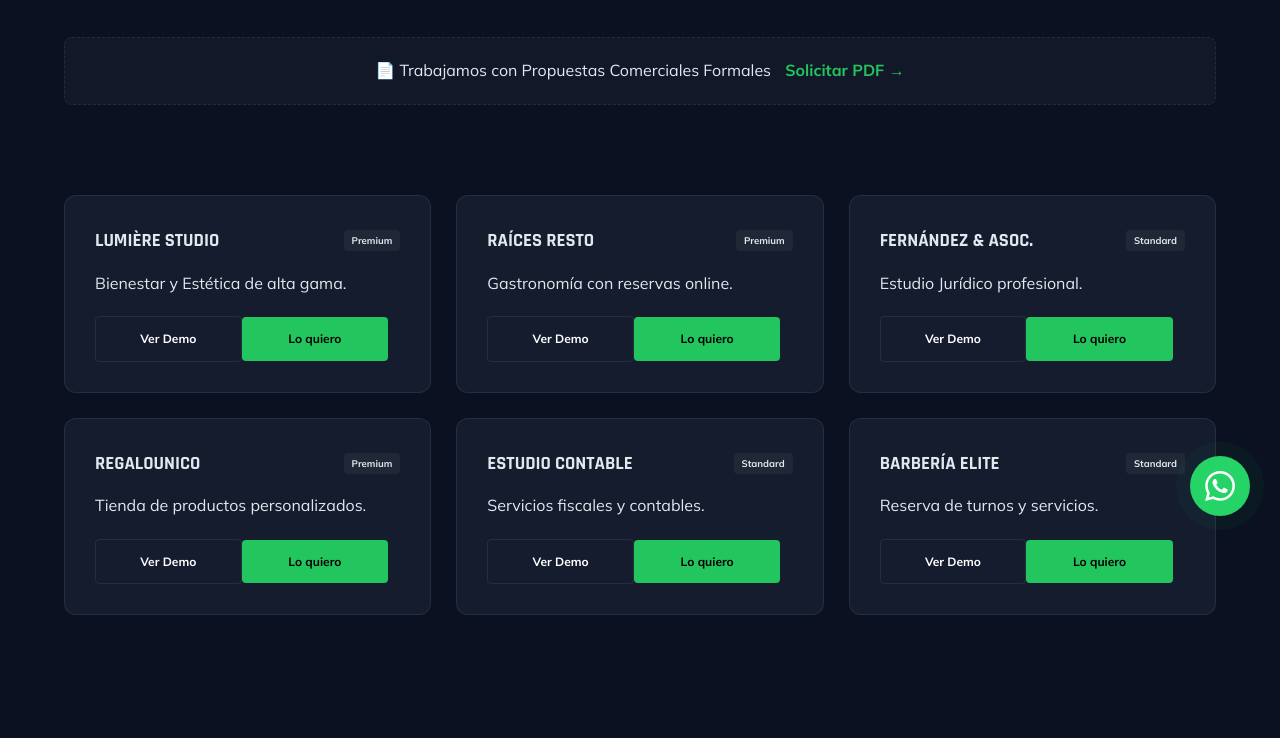
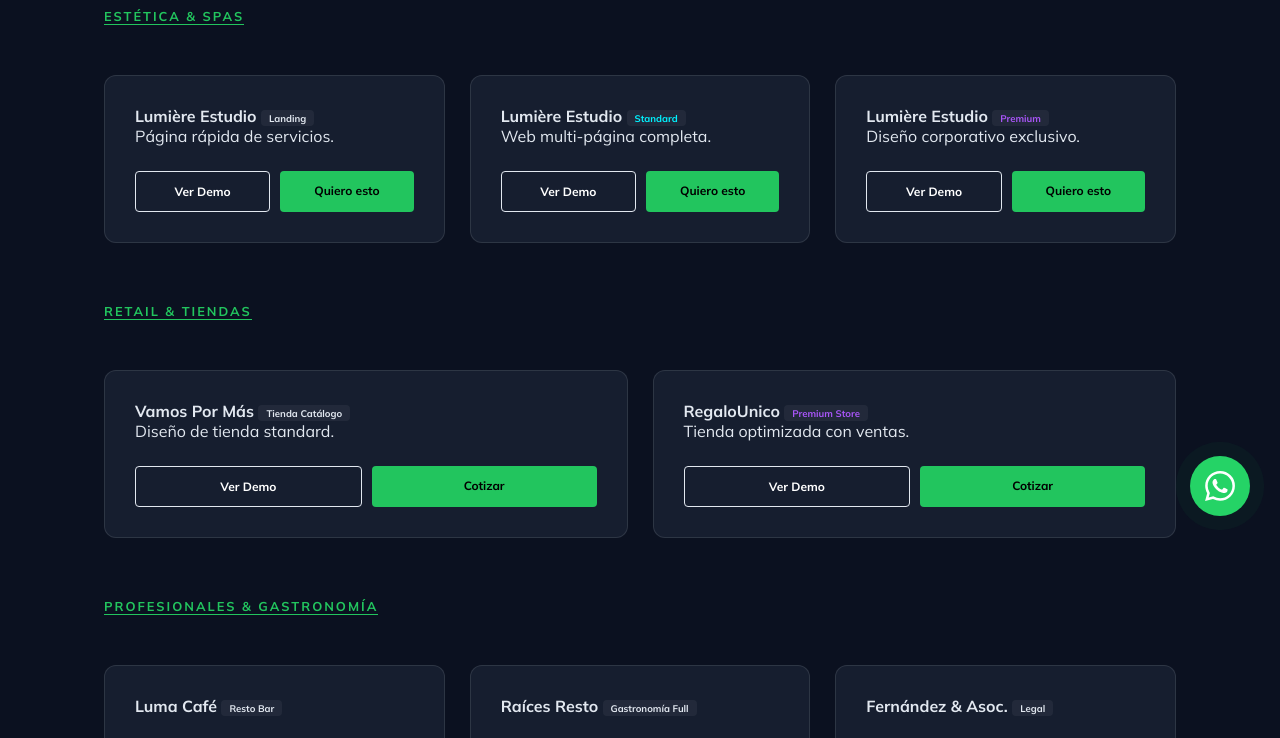
Before and after one commit to consultoriainformaticacds/nexo-landing, a website: page index.html in a window 1280 px wide. Shown: the part 254-992 px from the top of the page. Drawn offline with Linux system fonts and the light colour scheme.

Commit message:
Lanzamiento Showroom final con 10 demos operativas y propuesta PDF

```diff
--- a/index.html
+++ b/index.html
@@ -1,98 +1,69 @@
 <!DOCTYPE html>
 <html lang="es">
 <head>
-  <meta charset="UTF-8">
-  <meta name="viewport" content="width=device-width, initial-scale=1.0">
-  <title>Catálogo de Modelos | NEXO — Soluciones Digitales</title>
-  <link rel="icon" href="logo-cds.png" type="image/png">
-  <link rel="preconnect" href="https://fonts.googleapis.com">
-  <link rel="preconnect" href="https://fonts.gstatic.com" crossorigin>
-  <link href="https://fonts.googleapis.com/css2?family=Rajdhani:wght@600;700&family=Mulish:wght@300;400;600;700&display=swap" rel="stylesheet">
+  <meta charset="UTF-8" />
+  <title>Catálogo NEXO | Demos de Suurcursales Digitales en Vivo</title>
+  <meta name="viewport" content="width=device-width, initial-scale=1.0" />
+  <link href="https://fonts.googleapis.com/css2?family=Rajdhani:wght@700&family=Mulish:wght@300;400;700&display=swap" rel="stylesheet" />
   <style>
-    :root { --bg: #0b1120; --bg-card: rgba(30, 41, 59, 0.5); --accent: #22c55e; --accent-cds: #00f2ff; --text: #e2e8f0; --text-dim: #94a3b8; --glass-border: rgba(255, 255, 255, 0.08); --transition: all 0.4s cubic-bezier(0.165, 0.84, 0.44, 1); }
+    :root { --bg: #0b1120; --card: rgba(30, 41, 59, 0.6); --accent: #22c55e; --text: #e2e8f0; --dim: #94a3b8; }
     * { margin: 0; padding: 0; box-sizing: border-box; }
-    html { scroll-behavior: smooth; color-scheme: dark; }
-    body { background-color: var(--bg); color: var(--text); font-family: 'Mulish', sans-serif; overflow-x: hidden; line-height: 1.6; }
-    h1, h2, h3, h4 { font-family: 'Rajdhani', sans-serif; text-transform: uppercase; }
-    nav { position: fixed; top: 0; width: 100%; padding: 15px 5%; display: flex; justify-content: space-between; align-items: center; z-index: 2000; backdrop-filter: blur(15px); background: rgba(11, 17, 32, 0.8); border-bottom: 1px solid var(--glass-border); }
-    .nav-logo { font-size: 1.4rem; text-decoration: none; color: #fff; font-weight: 700; }
-    .nav-logo span { color: var(--accent); }
-    .nav-cta-back { color: var(--text-dim); text-decoration: none; font-size: 0.8rem; font-weight: 700; border: 1px solid var(--glass-border); padding: 8px 16px; border-radius: 4px; }
-    #hero { padding: 140px 0 60px; text-align: center; }
-    .proposal-banner { background: rgba(255,255,255,0.03); border: 1px dashed var(--glass-border); padding: 20px; border-radius: 8px; margin: 40px 5%; text-align: center; }
-    .portfolio-grid { display: grid; grid-template-columns: repeat(auto-fit, minmax(320px, 1fr)); gap: 25px; padding: 50px 5%; }
-    .demo-card { background: var(--bg-card); border-radius: 12px; border: 1px solid var(--glass-border); padding: 30px; transition: var(--transition); position: relative; overflow: hidden; }
+    body { background-color: var(--bg); color: var(--text); font-family: 'Mulish', sans-serif; }
+    nav { position: fixed; top: 0; width: 100%; display: flex; justify-content: space-between; padding: 20px 5%; background: rgba(11, 17, 32, 0.9); backdrop-filter: blur(15px); border-bottom: 1px solid rgba(255,255,255,0.05); z-index: 1000; }
+    .nav-btn-back { color: var(--dim); text-decoration: none; font-weight: 700; border: 1px solid rgba(255,255,255,0.1); padding: 8px 15px; border-radius: 4px; }
+
+    .main { max-width: 1200px; margin: 0 auto; padding: 140px 5% 60px; }
+    .grid { display: grid; grid-template-columns: repeat(auto-fit, minmax(320px, 1fr)); gap: 25px; margin-top: 50px; }
+    .rubro-h2 { color: var(--accent); letter-spacing: 2px; text-transform: uppercase; font-size: 0.8rem; margin-top: 60px; border-bottom: 1px solid var(--accent); width: fit-content; }
+
+    .demo-card { background: var(--card); border: 1px solid rgba(255,255,255,0.1); padding: 30px; border-radius: 12px; transition: 0.3s; position: relative; }
     .demo-card:hover { border-color: var(--accent); transform: translateY(-8px); }
-    .demo-card::before { content: ""; position: absolute; inset: 0; background: radial-gradient(600px circle at var(--mouse-x) var(--mouse-y), rgba(34, 197, 94, 0.1), transparent 40%); opacity: 0; transition: opacity 0.3s; pointer-events: none; }
-    .demo-card:hover::before { opacity: 1; }
-    .demo-card-top { display: flex; justify-content: space-between; align-items: center; margin-bottom: 15px; }
-    .demo-card-nivel { font-size: 0.6rem; font-weight: 800; padding: 3px 8px; border-radius: 4px; background: rgba(255,255,255,0.05); }
-    .btn-demo { display: inline-block; text-align: center; text-decoration: none; padding: 12px; border-radius: 4px; font-size: 0.75rem; font-weight: 700; width: 48%; transition: 0.3s; }
-    .btn-ver { border: 1px solid var(--glass-border); color: #fff; }
-    .btn-ver:hover { background: #fff; color: #000; }
-    .btn-quiero { background: var(--accent); color: #000; }
-    .cds-block { background: linear-gradient(135deg, rgba(15, 23, 42, 0.9), rgba(0, 242, 255, 0.05)); padding: 60px; border-radius: 16px; border: 1px solid rgba(0, 242, 255, 0.2); margin: 80px 5%; text-align: center; }
-    #wa-float { position: fixed; bottom: 30px; right: 30px; background: #25d366; width: 60px; height: 60px; border-radius: 50%; display: flex; align-items: center; justify-content: center; z-index: 3000; box-shadow: 0 10px 30px rgba(0,0,0,0.4); animation: pulse 2s infinite; text-decoration: none; }
+    .nivel { background: rgba(255,255,255,0.05); padding: 2px 8px; font-size: 0.6rem; border-radius: 4px; font-weight: 700; }
+    .btn-wrap { display: flex; gap: 10px; margin-top: 25px; }
+    .btn-wrap a { flex: 1; text-align: center; text-decoration: none; padding: 12px; font-size: 0.75rem; font-weight: 800; border-radius: 4px; }
+    .v { border: 1px solid var(--text); color: #fff; }
+    .q { background: var(--accent); color: #000; }
+
+    #wa-float { position: fixed; bottom: 30px; right: 30px; background: #25d366; width: 60px; height: 60px; border-radius: 50%; display: flex; align-items: center; justify-content: center; z-index: 2000; animation: pulse 2s infinite; }
     @keyframes pulse { 0% { box-shadow: 0 0 0 0 rgba(37,211,102,0.7); } 70% { box-shadow: 0 0 0 15px rgba(37,211,102,0); } 100% { box-shadow: 0 0 0 0 rgba(37,211,102,0); } }
-    .reveal { opacity: 0; transform: translateY(30px); transition: all 0.8s ease-out; }
-    .reveal.visible { opacity: 1; transform: translateY(0); }
   </style>
 </head>
 <body>
-  <nav><a class="nav-logo" href="#">NEXO<span>.</span></a><a href="https://nexoweb.pages.dev/" class="nav-cta-back">← Volver a la Agencia</a></nav>
-  <main>
-    <header id="hero"><h1>Elegí el modelo para <span>tu negocio</span></h1></header>
-    <div class="proposal-banner">📄 Trabajamos con Propuestas Comerciales Formales <a href="https://wa.me/5491124632544" target="_blank" style="color:var(--accent); font-weight:700; text-decoration:none; margin-left:10px;">Solicitar PDF →</a></div>
+  <nav><a href="#" style="text-decoration:none; color:#fff; font-size:1.6rem; font-weight:900;">NEXO<span>.</span></a><a href="https://nexoweb.pages.dev/" class="nav-btn-back">← Volver a Agencia</a></nav>
 
-    <section class="portfolio-grid">
-      <!-- ESTÉTICA -->
-      <article class="demo-card">
-        <div class="demo-card-top"><h3>Lumière Studio</h3><span class="demo-card-nivel">Premium</span></div>
-        <p>Bienestar y Estética de alta gama.</p>
-        <div style="margin-top: 20px;"><a class="btn-demo btn-ver" href="demo-estetica-premium.html" target="_blank">Ver Demo</a><a class="btn-demo btn-quiero" href="https://wa.me/5491124632544">Lo quiero</a></div>
-      </article>
-      <!-- RESTO -->
-      <article class="demo-card">
-        <div class="demo-card-top"><h3>Raíces Resto</h3><span class="demo-card-nivel">Premium</span></div>
-        <p>Gastronomía con reservas online.</p>
-        <div style="margin-top: 20px;"><a class="btn-demo btn-ver" href="demo-restaurante.html" target="_blank">Ver Demo</a><a class="btn-demo btn-quiero" href="https://wa.me/5491124632544">Lo quiero</a></div>
-      </article>
-      <!-- LEGAL -->
-      <article class="demo-card">
-        <div class="demo-card-top"><h3>Fernández & Asoc.</h3><span class="demo-card-nivel">Standard</span></div>
-        <p>Estudio Jurídico profesional.</p>
-        <div style="margin-top: 20px;"><a class="btn-demo btn-ver" href="modelos/estudio-juridico.html" target="_blank">Ver Demo</a><a class="btn-demo btn-quiero" href="https://wa.me/5491124632544">Lo quiero</a></div>
-      </article>
-      <!-- TIENDA -->
-      <article class="demo-card">
-        <div class="demo-card-top"><h3>RegaloUnico</h3><span class="demo-card-nivel">Premium</span></div>
-        <p>Tienda de productos personalizados.</p>
-        <div style="margin-top: 20px;"><a class="btn-demo btn-ver" href="demo-tienda-premium.html" target="_blank">Ver Demo</a><a class="btn-demo btn-quiero" href="https://wa.me/5491124632544">Lo quiero</a></div>
-      </article>
-      <!-- CONTABLE -->
-      <article class="demo-card">
-        <div class="demo-card-top"><h3>Estudio Contable</h3><span class="demo-card-nivel">Standard</span></div>
-        <p>Servicios fiscales y contables.</p>
-        <div style="margin-top: 20px;"><a class="btn-demo btn-ver" href="demo-estudio-contable.html" target="_blank">Ver Demo</a><a class="btn-demo btn-quiero" href="https://wa.me/5491124632544">Lo quiero</a></div>
-      </article>
-      <!-- BARBERIA -->
-      <article class="demo-card">
-        <div class="demo-card-top"><h3>Barbería Elite</h3><span class="demo-card-nivel">Standard</span></div>
-        <p>Reserva de turnos y servicios.</p>
-        <div style="margin-top: 20px;"><a class="btn-demo btn-ver" href="demo-barberia.html" target="_blank">Ver Demo</a><a class="btn-demo btn-quiero" href="https://wa.me/5491124632544">Lo quiero</a></div>
-      </article>
+  <div class="main">
+    <div style="background:rgba(255,255,255,0.03); border:1px dashed var(--accent); padding:20px; border-radius:8px; text-align:center;">📄 Propuestas Comerciales en PDF · Entrega formal · Solicite modelo de prueba por WhatsApp</div>
+
+    <h2 class="rubro-h2">Estética & Spas</h2>
+    <div class="grid">
+      <div class="demo-card"><h4>Lumière Estudio <span class="nivel">Landing</span></h4><p>Página rápida de servicios.</p><div class="btn-wrap"><a href="demo-estetica-landing.html" class="v">Ver Demo</a><a href="https://wa.me/5491124632544" class="q">Quiero esto</a></div></div>
+      <div class="demo-card"><h4>Lumière Estudio <span class="nivel" style="color:#00f2ff">Standard</span></h4><p>Web multi-página completa.</p><div class="btn-wrap"><a href="demo-estetica-standard.html" class="v">Ver Demo</a><a href="https://wa.me/5491124632544" class="q">Quiero esto</a></div></div>
+      <div class="demo-card"><h4>Lumière Estudio <span class="nivel" style="color:#a855f7">Premium</span></h4><p>Diseño corporativo exclusivo.</p><div class="btn-wrap"><a href="demo-estetica-premium.html" class="v">Ver Demo</a><a href="https://wa.me/5491124632544" class="q">Quiero esto</a></div></div>
+    </div>
+
+    <h2 class="rubro-h2">Retail & Tiendas</h2>
+    <div class="grid">
+      <div class="demo-card"><h4>Vamos Por Más <span class="nivel">Tienda Catálogo</span></h4><p>Diseño de tienda standard.</p><div class="btn-wrap"><a href="demo-tienda-standard.html" class="v">Ver Demo</a><a href="https://wa.me/5491124632544" class="q">Cotizar</a></div></div>
+      <div class="demo-card"><h4>RegaloUnico <span class="nivel" style="color:#a855f7">Premium Store</span></h4><p>Tienda optimizada con ventas.</p><div class="btn-wrap"><a href="demo-tienda-premium.html" class="v">Ver Demo</a><a href="https://wa.me/5491124632544" class="q">Cotizar</a></div></div>
+    </div>
+
+    <h2 class="rubro-h2">Profesionales & Gastronomía</h2>
+    <div class="grid">
+      <div class="demo-card"><h4>Luma Café <span class="nivel">Resto Bar</span></h4><div class="btn-wrap"><a href="https://web-luma-cafe.netlify.app/" class="v">Demo Live</a><a href="https://wa.me/5491124632544" class="q">Cotizar</a></div></div>
+      <div class="demo-card"><h4>Raíces Resto <span class="nivel">Gastronomía Full</span></h4><div class="btn-wrap"><a href="demo-restaurante.html" class="v">Ver Demo</a><a href="https://wa.me/5491124632544" class="q">Cotizar</a></div></div>
+      <div class="demo-card"><h4>Fernández & Asoc. <span class="nivel">Legal</span></h4><div class="btn-wrap"><a href="modelos/estudio-juridico.html" class="v">Ver Demo</a><a href="https://wa.me/5491124632544" class="q">Cotizar</a></div></div>
+      <div class="demo-card"><h4>Estudio Contable <span class="nivel">Standard</span></h4><div class="btn-wrap"><a href="demo-estudio-contable.html" class="v">Ver Demo</a><a href="https://wa.me/5491124632544" class="q">Cotizar</a></div></div>
+      <div class="demo-card"><h4>Barbería Elite <span class="nivel">Citas/Reserva</span></h4><div class="btn-wrap"><a href="demo-barberia.html" class="v">Ver Demo</a><a href="https://wa.me/5491124632544" class="q">Cotizar</a></div></div>
+    </div>
+
+    <section style="background:rgba(15,23,42,0.9); border:1px solid var(--accent-cds); padding:60px; border-radius:12px; margin:100px 0; text-align:center;">
+      <h3 style="color:var(--accent-cds); margin-bottom:15px">🛡 SISTEMA INTEGRAL CDS</h3>
+      <p style="color:var(--dim); max-width:600px; margin: 0 auto">Auditamos cada demo web para garantizar cero brechas de seguridad antes de cada lanzamiento.</p>
+      <a href="https://consultoriainformaticacds.pages.dev/" style="color:#fff; text-decoration:none; display:inline-block; margin-top:20px; font-weight:800">Ver servicios de Auditoría →</a>
     </section>
+  </div>
 
-    <section class="cds-block"><h3>🛡 Seguridad Integrada por CDS</h3><p>Auditamos cada web para tu tranquilidad.</p><a href="https://consultoriainformaticacds.pages.dev/" class="btn-cds">Ver Seguridad →</a></section>
-  </main>
-  <footer><p>© 2026 NEXO · Parte del ecosistema CDS</p></footer>
-  <a id="wa-float" href="https://wa.me/5491124632544" target="_blank"><svg viewBox="0 0 24 24" fill="white" width="30" height="30"><path d="M17.472 14.382c-.297-.149-1.758-.867-2.03-.967-.273-.099-.471-.148-.67.15-.197.297-.767.966-.94 1.164-.173.199-.347.223-.644.075-.297-.15-1.255-.463-2.39-1.475-.883-.788-1.48-1.761-1.653-2.059-.173-.297-.018-.458.13-.606.134-.133.298-.347.446-.52.149-.174.198-.298.298-.497.099-.198.05-.371-.025-.52-.075-.149-.669-1.612-.916-2.207-.242-.579-.487-.5-.669-.51-.173-.008-.371-.01-.57-.01-.198 0-.52.074-.792.372-.272.297-1.04 1.016-1.04 2.479 0 1.462 1.065 2.875 1.213 3.074.149.198 2.096 3.2 5.077 4.487.709.306 1.262.489 1.694.625.712.227 1.36.195 1.871.118.571-.085 1.758-.719 2.006-1.413.248-.694.248-1.289.173-1.413-.074-.124-.272-.198-.57-.347m-5.421 7.403h-.004a9.87 9.87 0 01-5.031-1.378l-.361-.214-3.741.982.998-3.648-.235-.374a9.86 9.86 0 01-1.51-5.26c.001-5.45 4.436-9.884 9.888-9.884 2.64 0 5.122 1.03 6.988 2.898a9.825 9.825 0 012.893 6.994c-.003 5.45-4.437 9.884-9.885 9.884m8.413-18.297A11.815 11.815 0 0012.05 0C5.495 0 .16 5.335.157 11.892c0 2.096.547 4.142 1.588 5.945L.057 24l6.305-1.654a11.882 11.882 0 005.683 1.448h.005c6.554 0 11.89-5.335 11.893-11.893a11.821 11.821 0 00-3.48-8.413z"/></svg></a>
-  <script>
-    document.addEventListener('DOMContentLoaded', () => {
-      const observer = new IntersectionObserver((entries) => { entries.forEach(entry => { if (entry.isIntersecting) entry.target.classList.add('visible'); }); }, { threshold: 0.1 });
-      document.querySelectorAll('section, article, .cds-block').forEach(el => { el.classList.add('reveal'); observer.observe(el); });
-      window.addEventListener('mousemove', (e) => { document.querySelectorAll('.demo-card').forEach(card => { const rect = card.getBoundingClientRect(); card.style.setProperty('--mouse-x', `${e.clientX - rect.left}px`); card.style.setProperty('--mouse-y', `${e.clientY - rect.top}px`); }); });
-    });
-  </script>
+  <footer style="text-align:center; padding:50px; opacity:0.6; font-size:0.8rem">© 2026 Catálogo NEXO Ecosistema. Todos los derechos reservados.</footer>
+  <a href="https://wa.me/5491124632544" id="wa-float" target="_blank"><svg viewBox="0 0 24 24" fill="white" width="30" height="30"><path d="M17.472 14.382c-.297-.149-1.758-.867-2.03-.967-.273-.099-.471-.148-.67.15-.197.297-.767.966-.94 1.164-.173.199-.347.223-.644.075-.297-.15-1.255-.463-2.39-1.475-.883-.788-1.48-1.761-1.653-2.059-.173-.297-.018-.458.13-.606.134-.133.298-.347.446-.52.149-.174.198-.298.298-.497.099-.198.05-.371-.025-.52-.075-.149-.669-1.612-.916-2.207-.242-.579-.487-.5-.669-.51-.173-.008-.371-.01-.57-.01-.198 0-.52.074-.792.372-.272.297-1.04 1.016-1.04 2.479 0 1.462 1.065 2.875 1.213 3.074.149.198 2.096 3.2 5.077 4.487.709.306 1.262.489 1.694.625.712.227 1.36.195 1.871.118.571-.085 1.758-.719 2.006-1.413.248-.694.248-1.289.173-1.413-.074-.124-.272-.198-.57-.347m-5.421 7.403h-.004a9.87 9.87 0 01-5.031-1.378l-.361-.214-3.741.982.998-3.648-.235-.374a9.86 9.86 0 01-1.51-5.26c.001-5.45 4.436-9.884 9.888-9.884 2.64 0 5.122 1.03 6.988 2.898a9.825 9.825 0 012.893 6.994c-.003 5.45-4.437 9.884-9.885 9.884m8.413-18.297A11.815 11.815 0 0012.05 0C5.495 0 .16 5.335.157 11.892c0 2.096.547 4.142 1.588 5.945L.057 24l6.305-1.654a11.882 11.882 0 005.683 1.448h.005c6.554 0 11.89-5.335 11.893-11.893a11.821 11.821 0 00-3.48-8.413z"/></svg></a>
 </body>
 </html>
```
